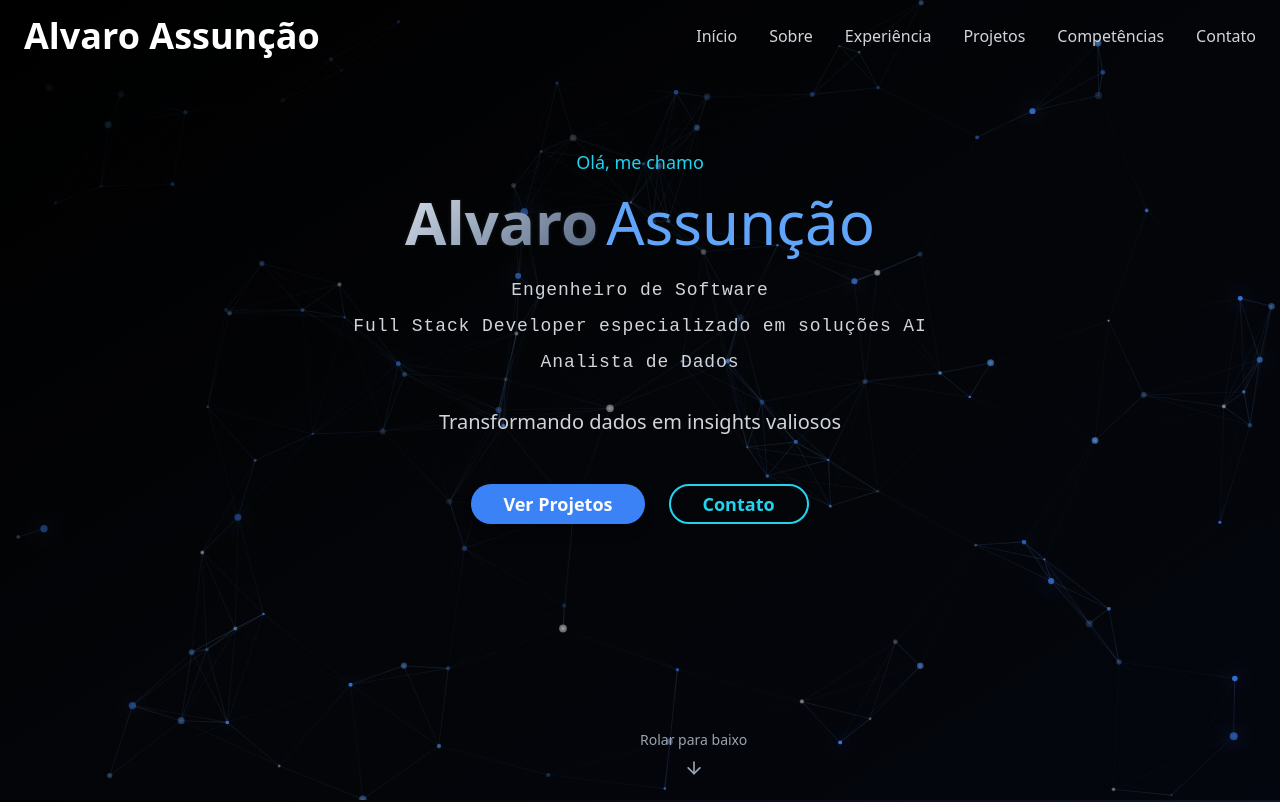
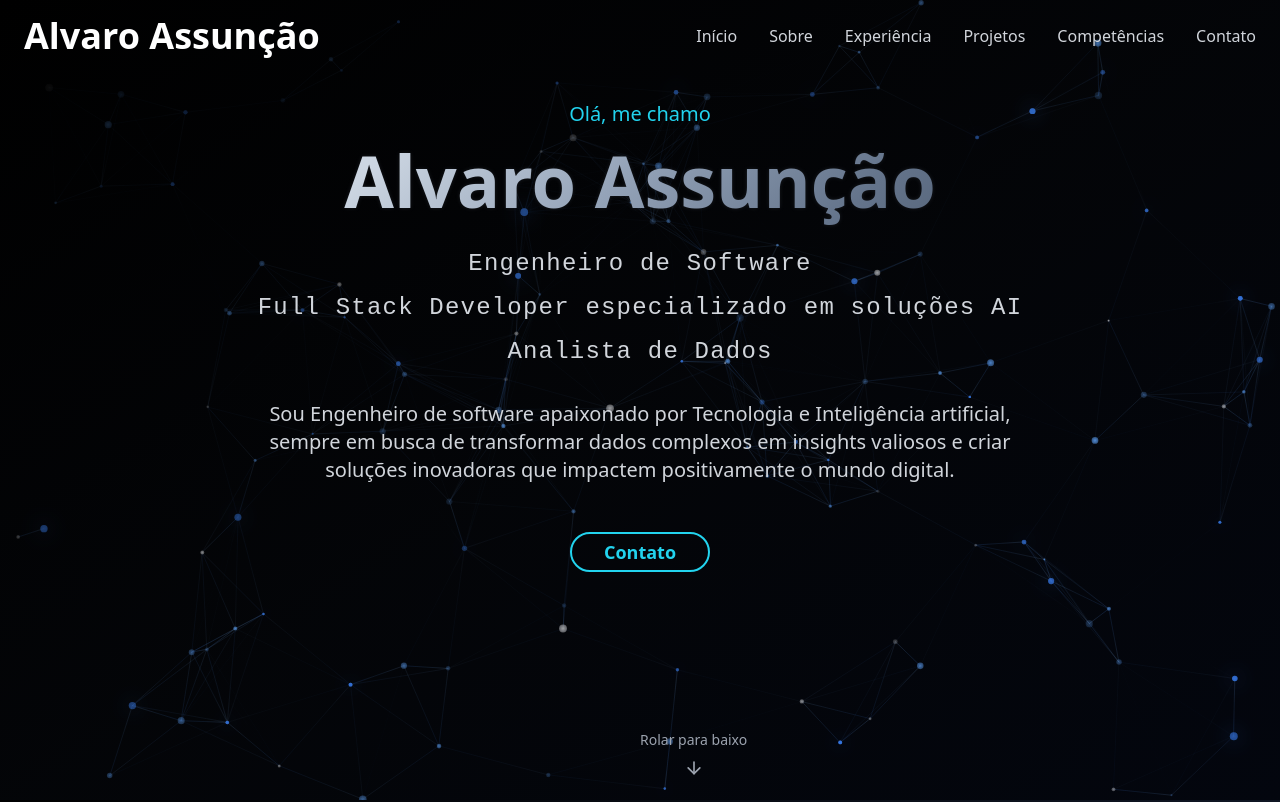
Before and after one commit to alvarorosaassuncao/portfolioalvaro, a React (Vite) app: page / in a window 1280 px wide. Shown: the top 802 px of the page. Built offline with nearby package versions, Linux system fonts and the light colour scheme.

Commit message:
Refactor Hero section
- Updated the Hero section to match the provided print, including formatting and text changes.
- Removed the "Ver Projetos" button.

```diff
--- a/src/components/Hero.tsx
+++ b/src/components/Hero.tsx
@@ -21,7 +21,7 @@ const Hero = () => {
         >
           {/* Greeting */}
           <motion.p
-            className="text-cyan-400 text-sm sm:text-base md:text-lg mb-3 sm:mb-4"
+            className="text-cyan-400 text-base sm:text-lg md:text-xl mb-3 sm:mb-4"
             initial={{ y: -20, opacity: 0 }}
             animate={{ y: 0, opacity: 1 }}
             transition={{ delay: 0.2 }}
@@ -29,20 +29,19 @@ const Hero = () => {
             Olá, me chamo
           </motion.p>
 
-          {/* Main Name - Reformatted */}
+          {/* Main Name - Both parts with same formatting */}
           <motion.h1
-            className="text-2xl sm:text-3xl md:text-4xl lg:text-5xl xl:text-6xl font-bold mb-4 sm:mb-6"
+            className="text-3xl sm:text-4xl md:text-5xl lg:text-6xl xl:text-7xl font-bold mb-6 sm:mb-8"
             initial={{ scale: 0.5, opacity: 0 }}
             animate={{ scale: 1, opacity: 1 }}
             transition={{ duration: 1.2, ease: "easeOut" }}
           >
-            <span className="silver-title">Alvaro</span>
-            <span className="text-blue-400 ml-2 font-light">Assunção</span>
+            <span className="silver-title">Alvaro Assunção</span>
           </motion.h1>
 
-          {/* Professional Description */}
+          {/* Professional Description - Increased font size */}
           <motion.div
-            className="text-xs sm:text-sm md:text-base lg:text-lg font-light tracking-wide text-gray-300 mb-6 sm:mb-8 space-y-1 sm:space-y-2"
+            className="text-sm sm:text-base md:text-lg lg:text-xl xl:text-2xl font-light tracking-wide text-gray-300 mb-6 sm:mb-8 space-y-2 sm:space-y-3"
             style={{
               fontFamily: "'Courier New', 'Monaco', 'Menlo', 'Consolas', monospace",
               fontWeight: 300,
@@ -57,32 +56,28 @@ const Hero = () => {
             <div>Analista de Dados</div>
           </motion.div>
 
-          {/* Description */}
+          {/* Description - Updated content */}
           <motion.p
             className="text-sm sm:text-base md:text-lg lg:text-xl text-gray-300 mb-8 sm:mb-12 max-w-3xl mx-auto leading-relaxed"
             initial={{ x: 100, opacity: 0 }}
             animate={{ x: 0, opacity: 1 }}
             transition={{ duration: 1, delay: 1 }}
           >
-            Transformando dados em insights valiosos
+            Sou Engenheiro de software apaixonado por Tecnologia e Inteligência artificial,
+            sempre em busca de transformar dados complexos em insights valiosos e criar
+            soluções inovadoras que impactem positivamente o mundo digital.
           </motion.p>
 
-          {/* CTA Buttons - Enhanced for mobile with rounded corners */}
+          {/* CTA Buttons - Removed "Ver Projetos" button, kept only Contact */}
           <motion.div
-            className="flex flex-col sm:flex-row gap-3 sm:gap-4 md:gap-6 justify-center mb-16 sm:mb-24 md:mb-32"
+            className="flex justify-center mb-16 sm:mb-24 md:mb-32"
             initial={{ y: 50, opacity: 0 }}
             animate={{ y: 0, opacity: 1 }}
             transition={{ delay: 1.5 }}
           >
             <Button
-              className="bg-blue-500 hover:bg-blue-600 text-white font-semibold py-3 sm:py-4 px-6 sm:px-8 text-sm sm:text-base md:text-lg w-full sm:w-auto rounded-full transition-all duration-300 shadow-lg hover:shadow-xl"
-              onClick={() => document.getElementById('projects')?.scrollIntoView({ behavior: 'smooth' })}
-            >
-              Ver Projetos
-            </Button>
-            <Button
               variant="outline"
-              className="border-2 border-cyan-400 text-cyan-400 hover:bg-cyan-400 hover:text-black py-3 sm:py-4 px-6 sm:px-8 rounded-full text-sm sm:text-base md:text-lg font-semibold transition-all duration-300 bg-transparent w-full sm:w-auto"
+              className="border-2 border-cyan-400 text-cyan-400 hover:bg-cyan-400 hover:text-black py-3 sm:py-4 px-6 sm:px-8 rounded-full text-sm sm:text-base md:text-lg font-semibold transition-all duration-300 bg-transparent w-full sm:w-auto max-w-xs"
               onClick={() => document.getElementById('contact')?.scrollIntoView({ behavior: 'smooth' })}
             >
               Contato
@@ -91,7 +86,7 @@ const Hero = () => {
         </motion.div>
       </div>
 
-      {/* Scroll Indicator - Melhor centralização */}
+      {/* Scroll Indicator - Better centering */}
       <motion.div
         className="absolute bottom-4 sm:bottom-6 md:bottom-8 left-1/2 transform -translate-x-1/2 cursor-pointer flex flex-col items-center"
         animate={{ y: [0, 10, 0] }}
```
